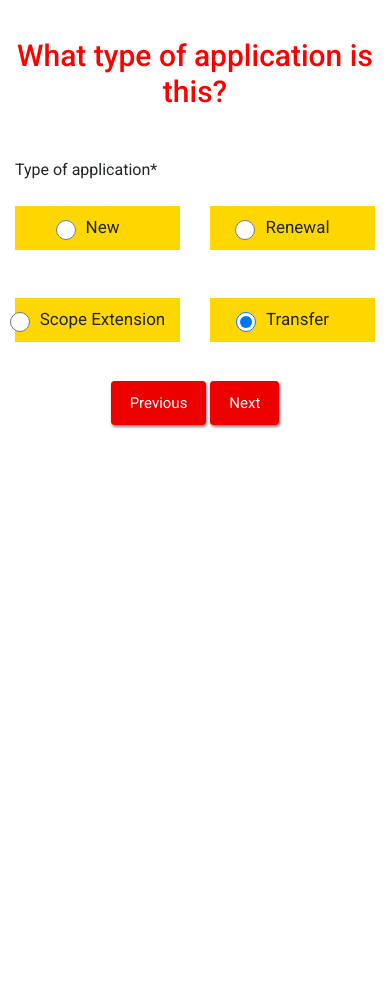
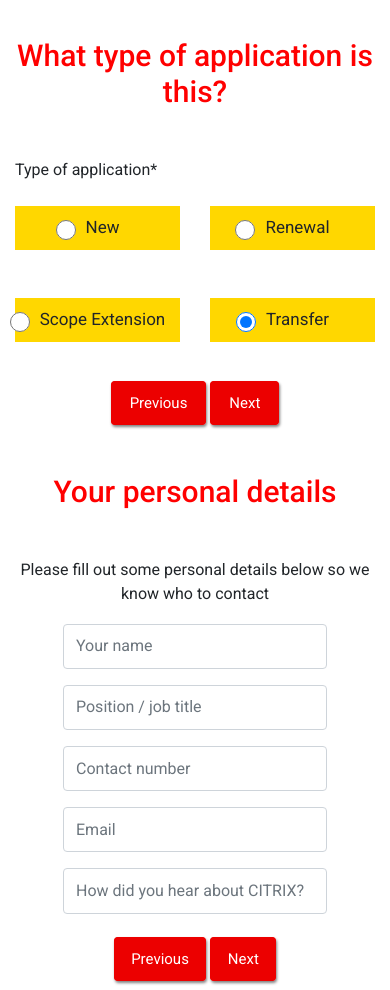
Before and after one commit to muhammadawaisshaikh/Citrix-Web, a PHP site: page /applictionform.html in a window 390 px wide. Shown: the part 774-1764 px from the top of the page. Before the commit the page ends 1203 px from the top, so only its background shows below. Run offline with PHP 8.4, Linux system fonts and the light colour scheme; some libraries are stand-ins or nearby versions.

Commit message:
details secton done with responsive

```diff
--- a/applictionform.html
+++ b/applictionform.html
@@ -216,6 +216,76 @@
         </div>
     </section>
 
+    <section>
+        <div class="details">
+            <div class="container">
+                <div class="row">
+
+                    <div class="col-lg-12">
+                        <h5>Your personal details</h5>
+                        <p class="pt-5">Please fill out some personal details below so we know who to contact</p>
+                    </div>
+
+                    <div class="col-lg-12 col-12">
+                        <div class="wrapper">
+
+                            <div class="col-lg-12 col-12">
+                                <form>
+                                    <div class="form-group">
+                                        <input type="text" class="form-control" placeholder="Your name">
+                                      </div>
+                                </form>
+                            </div>
+
+                            <div class="col-lg-12 col-12">
+                                <form>
+                                    <div class="form-group">
+                                        <input type="text" class="form-control" placeholder="Position / job title">
+                                      </div>
+                                </form>
+                            </div>
+
+                            <div class="col-lg-12 col-12">
+                                <form>
+                                    <div class="form-group">
+                                        <input type="text" class="form-control" placeholder="Contact number">
+                                      </div>
+                                </form>
+                            </div>
+
+                            <div class="col-lg-12 col-12">
+                                <form>
+                                    <div class="form-group">
+                                        <input type="text" class="form-control" placeholder="Email">
+                                      </div>
+                                </form>
+                            </div>
+
+                            <div class="col-lg-12 col-12">
+                                <form>
+                                    <div class="form-group">
+                                        <input type="text" class="form-control" placeholder="How did you hear about CITRIX?">
+                                      </div>
+                                </form>
+                            </div>
+
+                            <div class="col-lg-12 col-12 ">
+                                <div class="press8">
+                                    <a class="red-btn" href="#">Previous</a>  <a class="red-btn" href="">Next</a>
+                                </div>
+                            </div>
+
+                        </div>
+                    </div>
+
+
+
+                </div>
+            </div>
+
+        </div>
+    </section>
+
 
 
     <script src="js/jquery.min.js"></script>
--- a/css/style.css
+++ b/css/style.css
@@ -787,6 +787,13 @@ a{
     font-weight: bold;
 }
 
+section h5
+{
+    text-align: center;
+    font-size: 30px;
+    color: red;
+}
+
 .starting
 {
     background-color: white;
@@ -826,13 +833,6 @@ a{
     background-color: white;
 }
 
-.require h5
-{
-    text-align: center;
-    font-size: 30px;
-    color: red;
-}
-
 .require p
 {
     font-size: 16px;
@@ -862,13 +862,6 @@ input.form-check-input {
     padding: 4% 0 7% 0;
 }
 
-.type h5
-{
-    text-align: center;
-    font-size: 30px;
-    color: red;
-}
-
 .type p
 {
     text-align: left;
@@ -884,6 +877,30 @@ input.form-check-input {
 .type .press7
 {
     text-align: center;
+    margin-top: 7%;
+}
+
+.details
+{
+    padding: 5% 0;
+    text-align: center;
+    background-color: white;
+}
+
+.details .wrapper
+{
+    margin-top: 5%;
+}
+
+.details .form-control
+{
+    margin: auto;
+    width: 80%;
+    padding: 0.60rem .75rem;
+}
+
+.details .press8
+{
     margin-top: 7%;
 }
 
@@ -1170,6 +1187,11 @@ input.form-check-input {
     padding: 10% 0;
 }
 
+.details .press8
+{
+    margin-top: 10%;
+}
+
 
 
 
```
